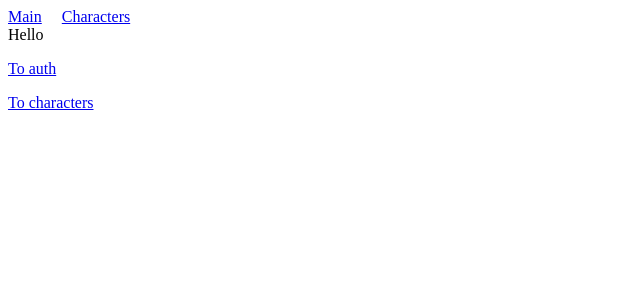
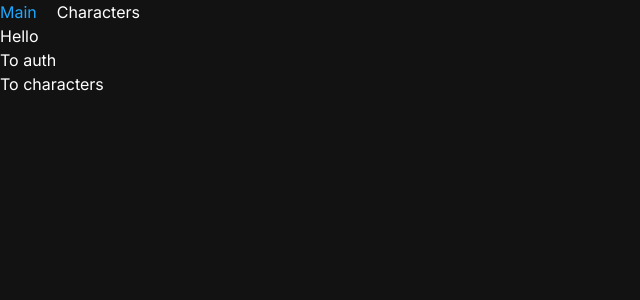
Before and after one commit to dariametelitsa/TryingNextJs, a Next.js app: page / in a window 1280 px wide. Shown: the top 300 px of the page, without its empty margins (0-640 px from the left). Built offline with nearby package versions, Linux system fonts and the light colour scheme.

Commit message:
added login form

```diff
--- a/src/assets/hooks/useCharacters.ts
+++ b/src/assets/hooks/useCharacters.ts
@@ -1,7 +1,7 @@
 import React, { useEffect, useState } from 'react';
 import axios from "axios";
 import { Nullable } from "@/assets/types";
-import * as process from "node:process";
+// import * as process from "node:process";
 
 const useCharacters = (): Nullable<Array<Character>>  => {
     const [characters, setCharacters] = useState<Nullable<Array<Character>>>(null);
--- a/src/pages/_app.tsx
+++ b/src/pages/_app.tsx
@@ -8,6 +8,7 @@
 import type { ReactElement, ReactNode } from 'react'
 import type { NextPage } from 'next'
 import type { AppProps } from 'next/app'
+import '../styles/globals.css'
 
 export type NextPageWithLayout<P = {}, IP = P> = NextPage<P, IP> & {
   getLayout?: (page: ReactElement) => ReactNode
--- a/src/pages/auth/index.tsx
+++ b/src/pages/auth/index.tsx
@@ -3,7 +3,6 @@ import * as React from 'react';
 import Link from "next/link";
 import { router } from "next/client";
 import { buttonVariants } from "@/components/ui/button/button";
-import { cn } from "@/utils/cn";
 
 type Props = {
 
--- /dev/null
+++ b/src/pages/auth/login.tsx
@@ -0,0 +1,29 @@
+import { useState } from "react";
+
+export default function Login() {
+    const [email, setEmail] = useState('')
+    const [password, setPassword] = useState('')
+
+    return (
+        <div className={'h-screen grid place-items-center'}>
+            <div className={'space-y-10'}>
+                <div className={'flex flex-col gap-1'}>
+                    <label htmlFor={'email-input'}>Email</label>
+                    <input id={'email-input'}
+                           value={email}
+                           onChange={(e) => setEmail(e.target.value)}
+                           placeholder={'Email'}/>
+                </div>
+                <div className={'flex flex-col gap-2'}>
+                    <label htmlFor={'password-input'}>Password</label>
+                    <input id={'password-input'}
+                           value={password}
+                           onChange={(e) => setPassword(e.target.value)}
+                           placeholder={'Password'}/>
+                </div>
+
+                <button onClick={() => {console.log(email, password)}}>Sign In</button>
+            </div>
+        </div>
+    )
+}
--- a/src/styles/globals.css
+++ b/src/styles/globals.css
@@ -1,34 +1,43 @@
+/*@tailwind base;*/
+/*@tailwind components;*/
+/*@tailwind utilities;*/
+
+/*:root {*/
+/*  color-scheme: dark;*/
+/*  --foreground-rgb: 0, 0, 0;*/
+/*  --background-start-rgb: 214, 219, 220;*/
+/*  --background-end-rgb: 255, 255, 255;*/
+/*}*/
+
+/*@media (prefers-color-scheme: dark) {*/
+/*  :root {*/
+/*    --foreground-rgb: 255, 255, 255;*/
+/*    --background-start-rgb: 0, 0, 0;*/
+/*    --background-end-rgb: 0, 0, 0;*/
+/*  }*/
+/*}*/
+
+/*body {*/
+/*  color: rgb(var(--foreground-rgb));*/
+/*  background: linear-gradient(*/
+/*      to bottom,*/
+/*      transparent,*/
+/*      rgb(var(--background-end-rgb))*/
+/*    )*/
+/*    rgb(var(--background-start-rgb));*/
+/*}*/
+
+/*@layer utilities {*/
+/*  .text-balance {*/
+/*    text-wrap: balance;*/
+/*  }*/
+/*}*/
+
 @tailwind base;
 @tailwind components;
 @tailwind utilities;
 
 :root {
   color-scheme: dark;
-  --foreground-rgb: 0, 0, 0;
-  --background-start-rgb: 214, 219, 220;
-  --background-end-rgb: 255, 255, 255;
+  font-family: 'Inter', sans-serif;
 }
-
-@media (prefers-color-scheme: dark) {
-  :root {
-    --foreground-rgb: 255, 255, 255;
-    --background-start-rgb: 0, 0, 0;
-    --background-end-rgb: 0, 0, 0;
-  }
-}
-
-body {
-  color: rgb(var(--foreground-rgb));
-  background: linear-gradient(
-      to bottom,
-      transparent,
-      rgb(var(--background-end-rgb))
-    )
-    rgb(var(--background-start-rgb));
-}
-
-@layer utilities {
-  .text-balance {
-    text-wrap: balance;
-  }
-}
--- a/tailwind.config.ts
+++ b/tailwind.config.ts
@@ -1,10 +1,10 @@
-import type { Config } from "tailwindcss";
+import type { Config } from 'tailwindcss'
 
 const config: Config = {
     content: [
-        "./src/pages/**/*.{js,ts,jsx,tsx,mdx}",
-        "./src/components/**/*.{js,ts,jsx,tsx,mdx}",
-        "./src/app/**/*.{js,ts,jsx,tsx,mdx}",
+        './src/pages/**/*.{js,ts,jsx,tsx,mdx}',
+        './src/components/**/*.{js,ts,jsx,tsx,mdx}',
+        './src/app/**/*.{js,ts,jsx,tsx,mdx}',
     ],
     theme: {
         extend: {
@@ -21,34 +21,39 @@ const config: Config = {
                     300: '#22E584',
                     500: '#14CC70',
                     700: '#0F9954',
-                    900: '#0A6638',},
+                    900: '#0A6638',
+                },
                 danger: {
                     100: '#FF8099',
                     300: '#F23D61',
                     500: '#CC1439',
                     700: '#990F2B',
-                    900: '#660A1D',},
+                    900: '#660A1D',
+                },
                 warning: {
                     100: '#FFD073',
                     300: '#E5AC39',
                     500: '#D99000',
                     700: '#996600',
-                    900: '#664400',},
+                    900: '#664400',
+                },
                 dark: {
                     100: '#4C4C4C',
                     300: '#333333',
                     500: '#171717',
                     700: '#0D0D0D',
-                    900: '#000000',},
+                    900: '#000000',
+                },
                 light: {
                     100: '#FFFFFF',
                     300: '#F7FBFF',
                     500: '#EDF3FA',
                     700: '#D5DAE0',
-                    900: '#8D9094',},
-            }
+                    900: '#8D9094',
+                },
+            },
         },
     },
     plugins: [],
-};
-export default config;
+}
+export default config
```
Also changed, not shown: src/Layout/Layout.tsx (+0 -10 lines).
